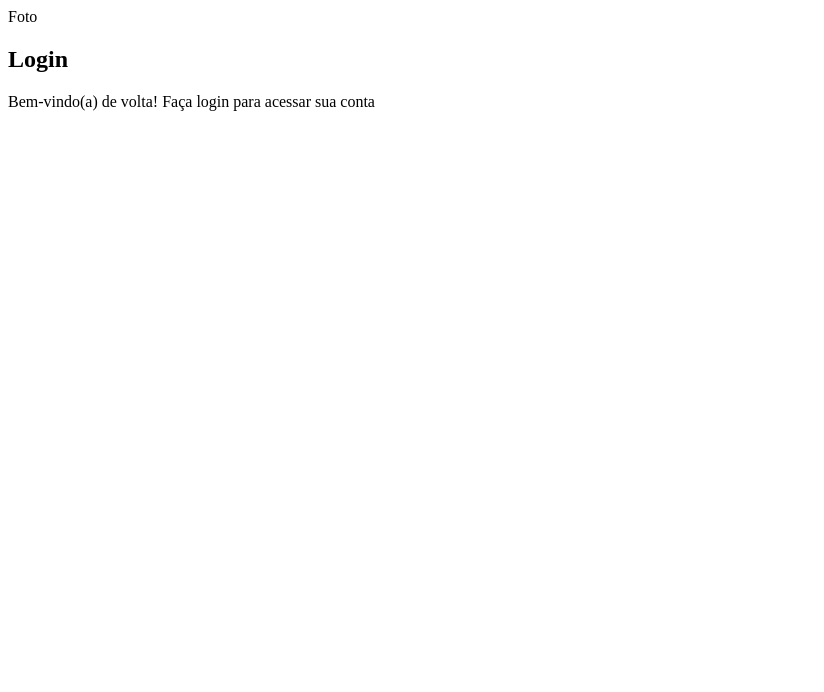
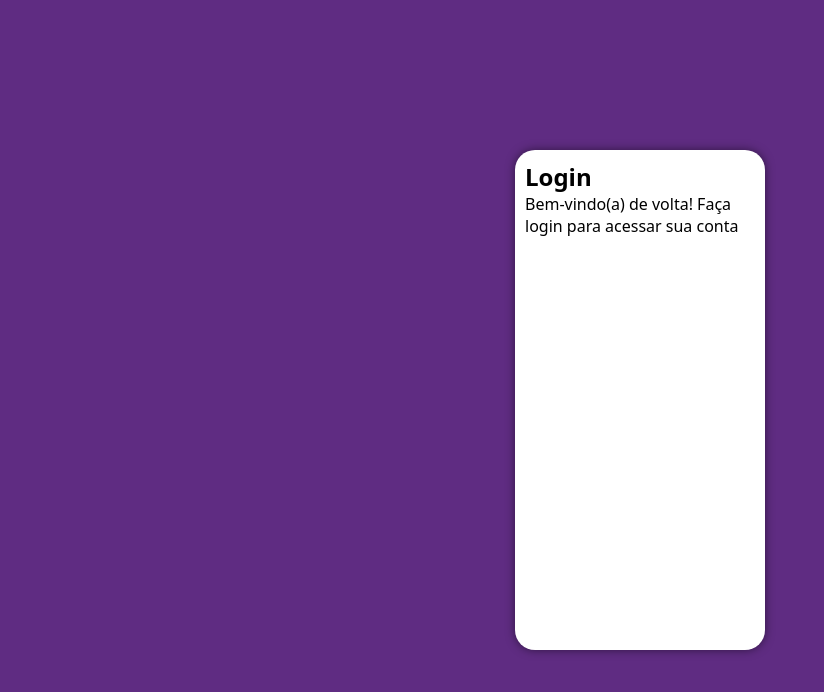
Before and after one commit to luizhenriqueolivi/projeto-login, a plain HTML site: page index.html in a window 1280 px wide. Shown: the whole page, without its empty margins (0-824 px from the left). Drawn offline with Linux system fonts and the light colour scheme.

Commit message:
Atualizei o projeto tela de Login

```diff
--- a/estilos/style.css
+++ b/estilos/style.css
@@ -5,3 +5,43 @@
   Verde: #49a09d;
   Lilás: #5f2c82.
 */
+
+* {
+  font-family: system-ui, -apple-system, BlinkMacSystemFont, 'Segoe UI', Roboto, Oxygen, Ubuntu, Cantarell, 'Open Sans', 'Helvetica Neue', sans-serif;
+  margin: 0px;
+  padding: 0px;
+  box-sizing: border-box;
+}
+body, html {
+  background-color: #5f2c82;
+  height: 100vh;
+  width: 100vw;
+}
+main {
+  height: 100vh;
+  width: 100vw;
+  position: relative;
+}
+section#login {
+  position: absolute;
+  top: 50%;
+  left: 50%;
+  transform: translate(-50%, -50%);
+  overflow: hidden;
+  background-color: white;
+  width: 250px;
+  height: 500px;
+  border-radius: 20px;
+  box-shadow: 0px 0px 10px rgba(0, 0, 0, 0.500);
+}
+section#login > div#imagem {
+  background: #5f2c82 url(../imagens/predio.jpg) no-repeat;
+  height: 200px;
+  background-size: cover;
+  background-position: left, bottom;
+  display: block;
+}
+section#login > div#form {
+  padding: 10px;
+  display: block;
+}
--- a/index.html
+++ b/index.html
@@ -11,13 +11,12 @@
     <main>
         <section id="login">
             <div id="imagem ">
-                Foto
+
             </div>
             <div id="form">
                 <h1>Login</h1>
                 <p>Bem-vindo(a) de volta! Faça login para acessar sua conta</p>
                 <form action="login.php" method="post">
-
                 </form>
             </div>
         </section>
```
Also changed, not shown: 1 other file.
